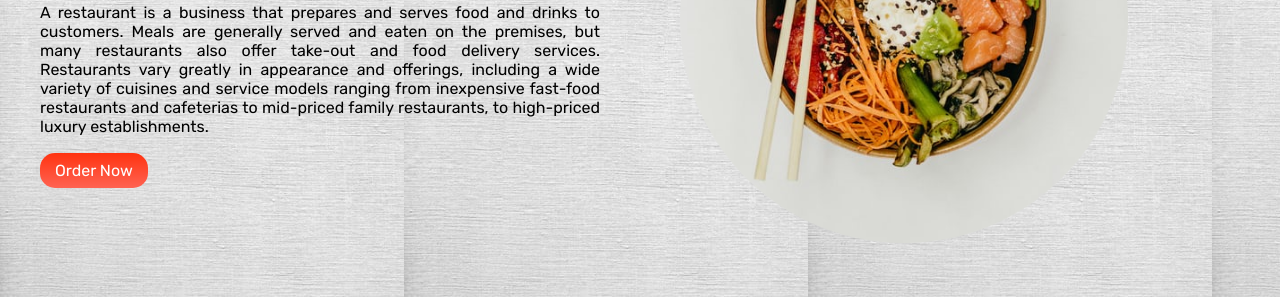
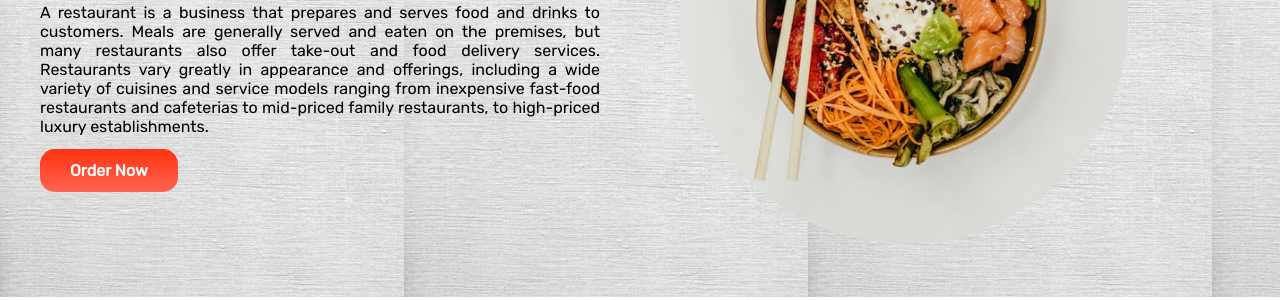
Before and after one commit to yeasinbinali/food-island, a plain HTML site: page index.html in a window 1280 px wide. In both pictures the pointer is over the link "Order Now". Shown: the part 255-555 px from the top of the page. Drawn offline with Linux system fonts and the light colour scheme.

Commit message:
hover added

```diff
--- a/style.css
+++ b/style.css
@@ -31,6 +31,11 @@ span {
   text-decoration: none;
   padding: 8px 15px;
   border-radius: 15px;
+  transition: 0.5s;
+}
+.link-btn:hover {
+  padding: 12px 30px;
+  font-weight: 700;
 }
 .cards {
   display: flex;
```
